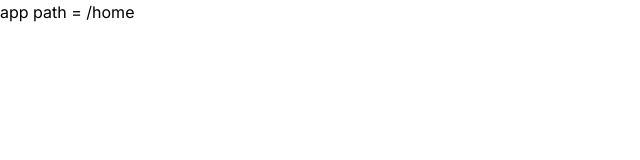
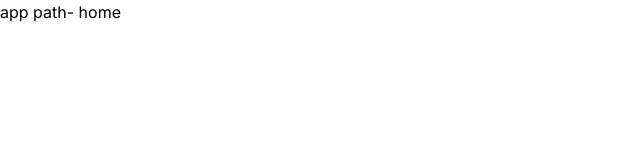
Before and after one commit to royhirakp/webApp-practice, a Next.js app: page / in a window 1280 px wide. Shown: the top 160 px of the page, without its empty margins (0-640 px from the left). Built offline with nearby package versions, Linux system fonts and the light colour scheme.

Commit message:
<h1>app path

```diff
--- a/src/app/page.tsx
+++ b/src/app/page.tsx
@@ -3,7 +3,7 @@ import { Box } from "@mui/material";
 export default function Home() {
   return (
     <Box>
-      <h1>app path = {"/home"}</h1>
+      <h1>app path- home</h1>
     </Box>
   );
 }
```
